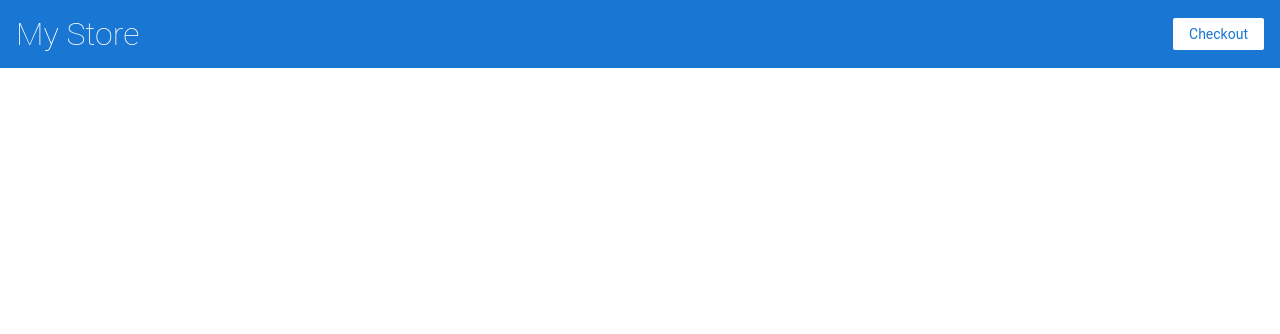
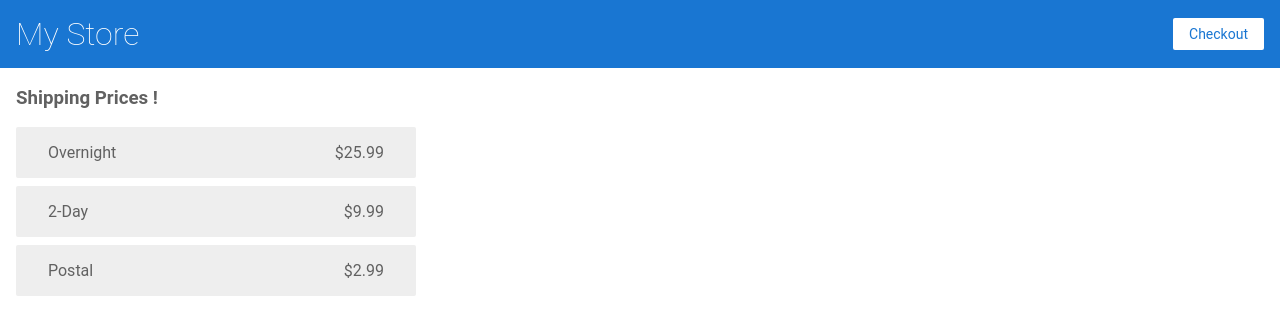
Before and after one commit to SilviuMihai/Step-by-Step-Angular, an Angular app: page /shipping in a window 1280 px wide. Before the commit this address led to /. Shown: the top 334 px of the page. Built offline with nearby package versions, Linux system fonts and the light colour scheme.

Commit message:
Added shipping component and Used HttpClient to get data from a shippingjson

```diff
--- a/src/app/app-routing.module.ts
+++ b/src/app/app-routing.module.ts
@@ -3,11 +3,13 @@
 import { CartComponent } from './cart/cart/cart.component';
 import { ProductDetailsComponent } from './product-details/product-details/product-details.component';
 import { ProductListComponent } from './product-list/product-list/product-list.component';
+import { ShippingComponent } from './shipping/shipping/shipping.component';
 
 const routes: Routes = [
   { path:'', component: ProductListComponent  },
   { path:'products/:productId', component: ProductDetailsComponent },
-  { path:'cart', component: CartComponent }
+  { path:'cart', component: CartComponent },
+  { path:'shipping', component: ShippingComponent }
 ];
 
 @NgModule({
--- a/src/app/cart.service.ts
+++ b/src/app/cart.service.ts
@@ -1,3 +1,4 @@
+import { HttpClient } from '@angular/common/http';
 import { Injectable } from '@angular/core';
 
 @Injectable({
@@ -5,7 +6,7 @@
 })
 export class CartService {
   items=[];
-  constructor() { }
+  constructor(private http:HttpClient) { }
 
   addToCart(product)
   {
@@ -22,4 +23,11 @@
     this.items=[];
     return this.items;
   }
+
+  getShippingPrices()
+  {
+      return this.http.get('/assets/shipping.json');
+  }
+
+
 }
--- a/src/app/cart/cart/cart.component.html
+++ b/src/app/cart/cart/cart.component.html
@@ -1,4 +1,7 @@
 <h3>Cart</h3>
+
+<p [routerLink]="['/shipping']"> Shipping Prices</p>
+
 
 <div  class="cart-item" *ngFor="let item of items">
     <span>{{item.name}}</span>
--- /dev/null
+++ b/src/app/shipping/shipping/shipping.component.html
@@ -0,0 +1,5 @@
+<h3>Shipping Prices !</h3>
+<div class="shipping-item" *ngFor="let shippingItem of shippingCosts | async">
+    <span>{{ shippingItem.type }}</span>
+    <span>{{ shippingItem.price | currency }}</span>
+</div>
--- /dev/null
+++ b/src/app/shipping/shipping/shipping.component.ts
@@ -0,0 +1,19 @@
+import { Component, OnInit } from '@angular/core';
+import { CartService } from 'src/app/cart.service';
+
+@Component({
+  selector: 'app-shipping',
+  templateUrl: './shipping.component.html',
+  styleUrls: ['./shipping.component.css']
+})
+export class ShippingComponent implements OnInit {
+
+  shippingCosts;
+
+  constructor(private cartService:CartService) { }
+
+  ngOnInit(): void {
+    this.shippingCosts = this.cartService.getShippingPrices();
+  }
+
+}
```
Also changed, not shown: src/app/app.module.ts (+6 -2 lines), src/app/shipping/shipping/shipping.component.css (added), 1 other file (tests, documents, lock files or other folders).
